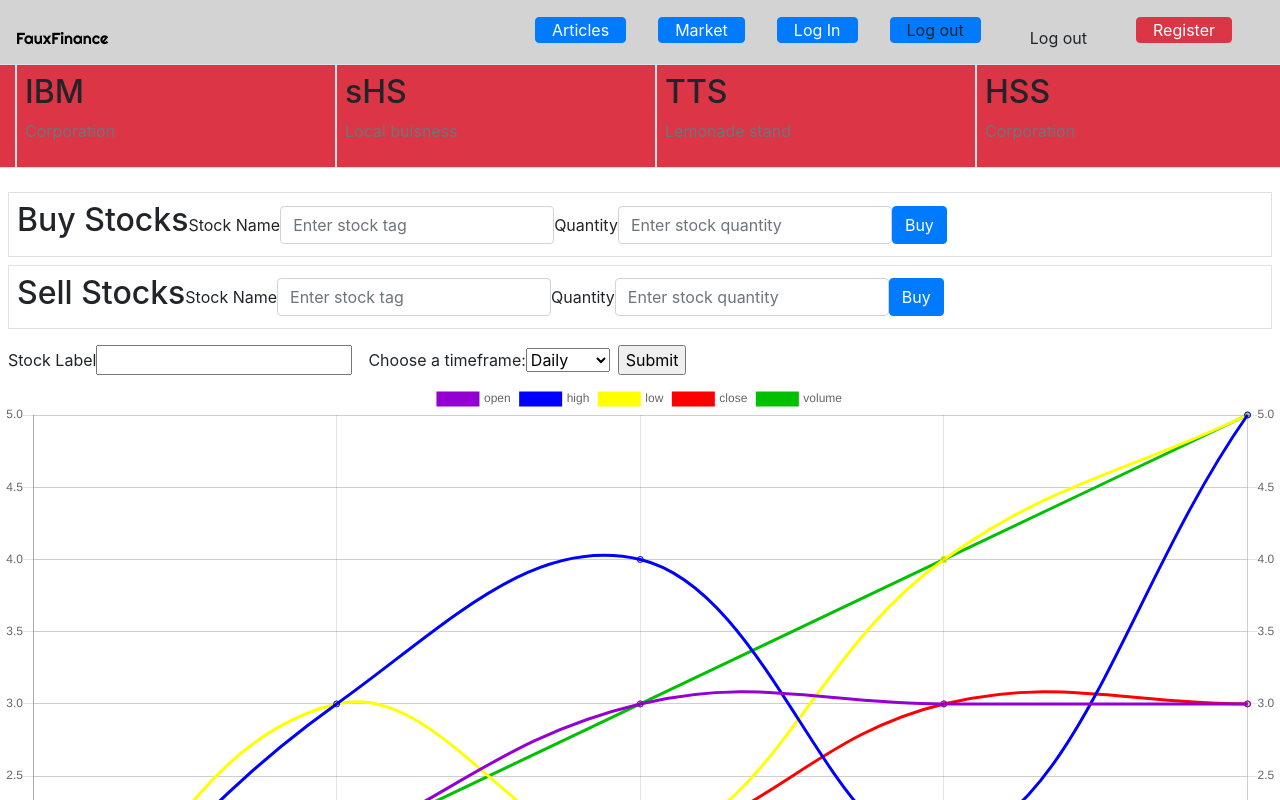
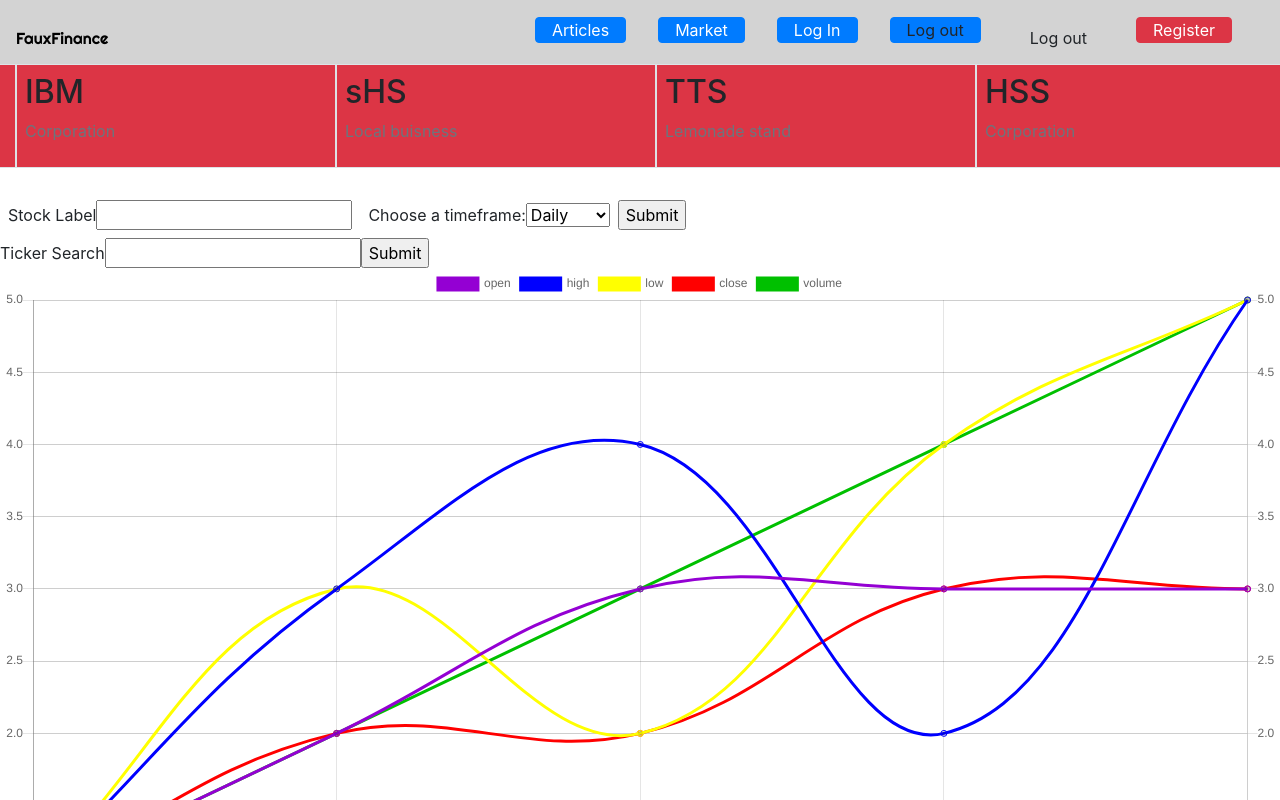
Before and after one commit to ethanhart35/Project3, a React (Create React App) app in the folder client/: page /market in a window 1280 px wide. Shown: the top 800 px of the page. Built offline with nearby package versions, Linux system fonts and the light colour scheme.

Commit message:
google search for stock companies on the market page

```diff
--- a/client/src/App.js
+++ b/client/src/App.js
@@ -32,6 +32,7 @@ class App extends Component {
   }
   // when userCallback uses setstate it automatically triggers this
   componentDidUpdate(prevProps, prevState, snapshot) {
+    console.log(snapshot)
     if (this.state.user.name !== prevState.user.name) {
       this.setState({ user: this.state.user })
     }
--- a/client/src/components/Graph/graph.js
+++ b/client/src/components/Graph/graph.js
@@ -61,8 +61,9 @@ class Graph extends Component {
         }
     }
 
+    // when input new data, run the graphdataparsing if its new.
     componentDidUpdate(prevProps, prevState, snapshot) {
-        if (this.state.graphData === prevState.graphData) {
+        if (this.props.APIdata !== prevProps.APIdata) {
             this.reGenerateGraph()
         }
     }
--- a/client/src/pages/Market/market.js
+++ b/client/src/pages/Market/market.js
@@ -37,6 +37,7 @@ class Market extends Component {
 
     state = {
         test: "test",
+        search: [],
         staticStock: [
             {
                 name: "Corporation",
@@ -97,6 +98,7 @@ class Market extends Component {
         if (ticker === "") { return false }
 
         API.graphStockSearch(ticker, time).then(res => {
+            console.log(res)
             if (res.data.Note !== undefined || res.data["Error Message"] !== undefined) {
                 console.log("Invalid or over API key call limit")
                 return false
@@ -118,21 +120,18 @@ class Market extends Component {
             }
 
             this.setState({ APIdata: res.data[dataInterval] })
+            console.log(this.state.APIdata)
         })
     }
 
     googleStock(e, search) {
+        e.preventDefault()
+        let currentComponent = this
         API.searchStock(search).then(res => {
-            console.log(res.data.bestMatches)
-            res.data.bestMatches.map(res2 => {
-                console.log(res2)
-                return <div>
-                    <p>{res2.symbol}</p>
-                    <p>{res2.name}</p>
-                    <p>{res2.type}</p>
-                    <p>{res2.region}</p>
-                </div>
-            })
+            console.log(res)
+            currentComponent.setState({search: res.data.bestMatches})
+            console.log(this.state)
+            // var search = res.data.bestMatches
         })
     }
 
@@ -143,7 +142,7 @@ class Market extends Component {
         if (this.props.user._id === undefined) return false;
 
         let id = this.props.user._id
-        let stats = { name, quantity , id}
+        let stats = { name, quantity, id }
         API.buyStock(stats)
     }
 
@@ -205,7 +204,12 @@ class Market extends Component {
                     }
                 </Carousel>
 
-                <div>
+                <div className="row">
+                    <h2></h2>
+
+                </div>
+
+                {/* <div>
                     <form className="form-inline border p-2 m-2" onSubmit={e =>
                         this.buyStock(e, this.refs.name1.value, this.refs.quantity1.value)}>
                         <h2>Buy Stocks</h2>
@@ -235,7 +239,7 @@ class Market extends Component {
                         </div>
                         <button type="submit" className="btn btn-primary">Buy</button>
                     </form>
-                </div>
+                </div> */}
 
                 {/* https://www.alphavantage.co/documentation/  SEARCH ENDPOINTS API call could help autofill the .refs.name      set it on a ticker so the call goes off as second or 2 after they stop typing */}
                 <form className="form-inline" onSubmit={e => this.loadGraph(e, this.refs.ticker.value, this.refs.time.value)}>
@@ -255,6 +259,21 @@ class Market extends Component {
                     <input type='submit' value='Submit' />
                 </form>
 
+                <form onSubmit={e => this.googleStock(e, this.refs.search.value)}>
+                    <lablel>Ticker Search</lablel>
+                    <input type="text" ref="search"></input>
+                    <input type='submit' value='Submit' />
+                </form>
+
+                {this.state.search.map((google, i) => (
+                    <div key={i} className="border">
+                        {google["1. symbol"]}
+                        {google["2. name"]}
+                        {google["3. type"]}
+                        {google["4. region"]}
+                    </div>
+                ))}
+
                 <Graph APIdata={this.state.APIdata} />
             </div>
         )
--- a/client/src/pages/Register/register.js
+++ b/client/src/pages/Register/register.js
@@ -12,8 +12,7 @@ class Register extends Component {
         const currentComponent = this
 
         API.registerUser({ name, email, password1, password2 })
-            .then(res => currentComponent.setState({ msg: res.data })
-            )
+            .then(res => currentComponent.setState({ msg: res.data }))
     }
 
     render() {
```
